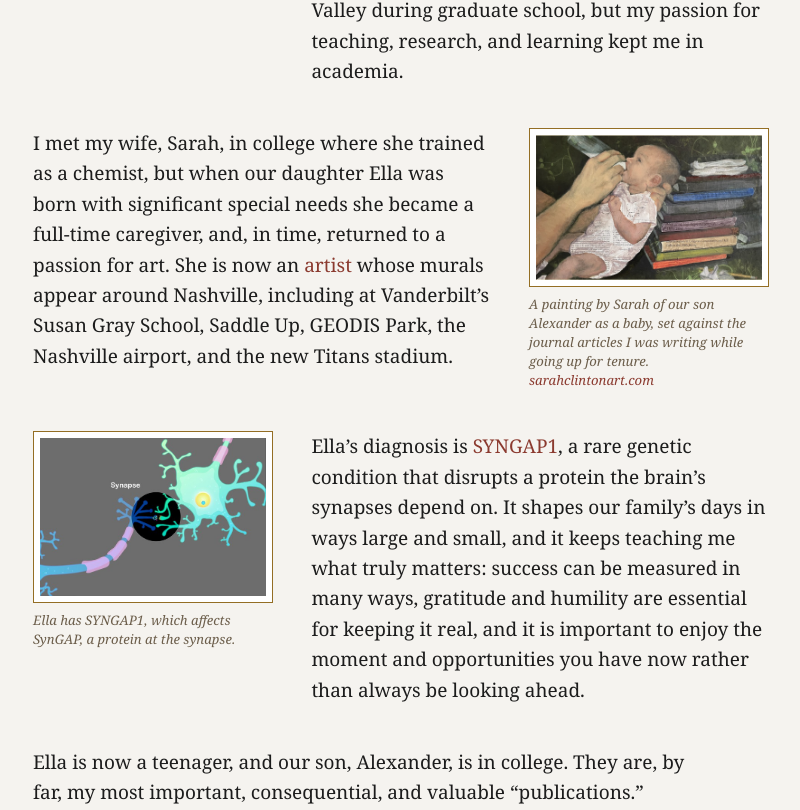
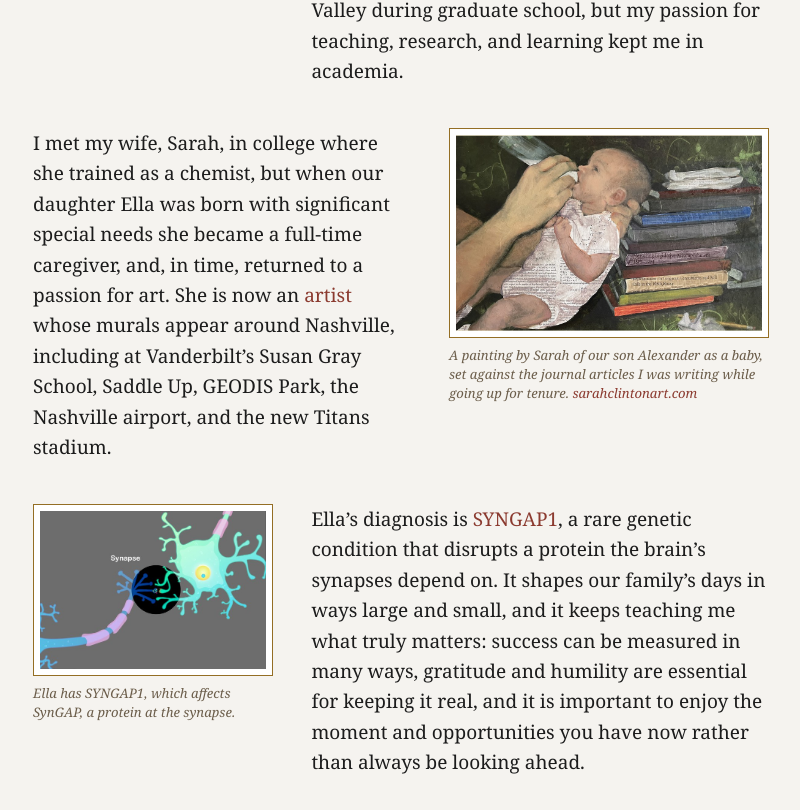
Before and after one commit to joshclinton/joshclinton.github.io, a plain HTML site: page personal.html in a window 1280 px wide. Shown: the part 654-1464 px from the top of the page, without its empty margins (135-935 px from the left). Drawn offline with Linux system fonts and the light colour scheme; a web font is replaced by a local one.

Commit message:
Personal: enlarge the painting (baby Alexander) image
Co-Authored-By: Claude Opus 4.8 (1M context) <noreply@anthropic.com>

```diff
--- a/personal.html
+++ b/personal.html
@@ -61,7 +61,7 @@
       </div>
     </div>
 
-    <div class="life-row reverse">
+    <div class="life-row reverse big-img">
       <figure class="life-img">
         <div class="frame"><img src="assets/sarah-alexander.jpg"
           alt="A painting by Sarah Clinton of Alexander as a baby, set against a stack of academic papers"></div>
--- a/styles.css
+++ b/styles.css
@@ -433,6 +433,8 @@ a.wt-card:hover .ct { color: var(--oxblood); }
   margin: 0 0 2.6rem;
 }
 .life-row.reverse { grid-template-columns: 1fr 15rem; }
+.life-row.big-img { grid-template-columns: 20rem 1fr; }
+.life-row.big-img.reverse { grid-template-columns: 1fr 20rem; }
 .life-row.reverse .life-img  { grid-column: 2; grid-row: 1; }
 .life-row.reverse .life-text { grid-column: 1; grid-row: 1; }
 .life-img { margin: 0; }
@@ -447,7 +449,7 @@ a.wt-card:hover .ct { color: var(--oxblood); }
 .life-close { max-width: var(--measure); margin: 0; }
 
 @media (max-width: 760px) {
-  .life-row, .life-row.reverse { grid-template-columns: 1fr; gap: 1.2rem; }
+  .life-row, .life-row.reverse, .life-row.big-img, .life-row.big-img.reverse { grid-template-columns: 1fr; gap: 1.2rem; }
   .life-row.reverse .life-img, .life-row.reverse .life-text { grid-column: auto; grid-row: auto; }
   .life-img { max-width: 15rem; }
 }
```
